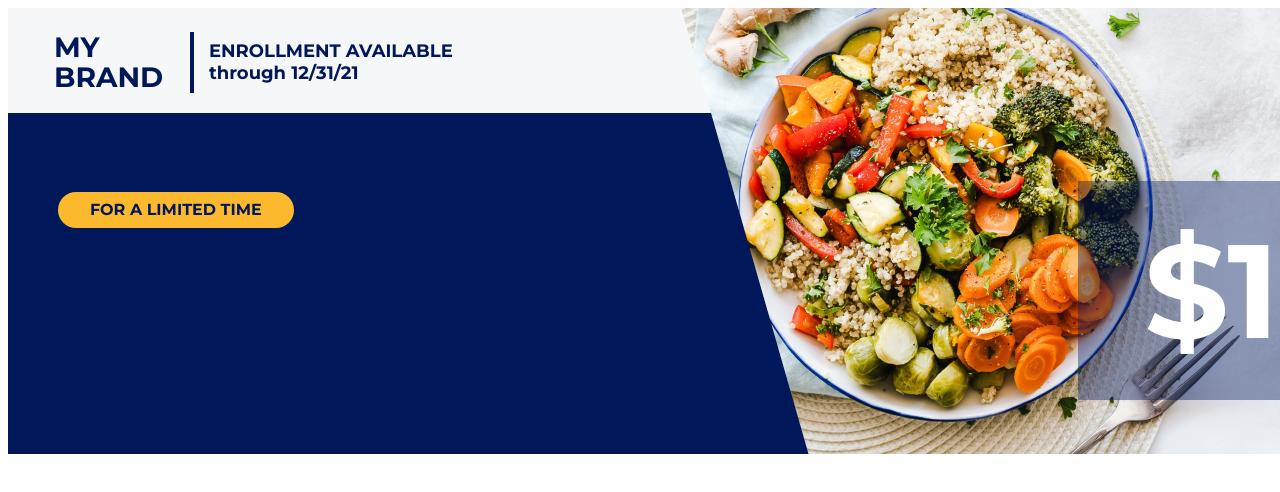
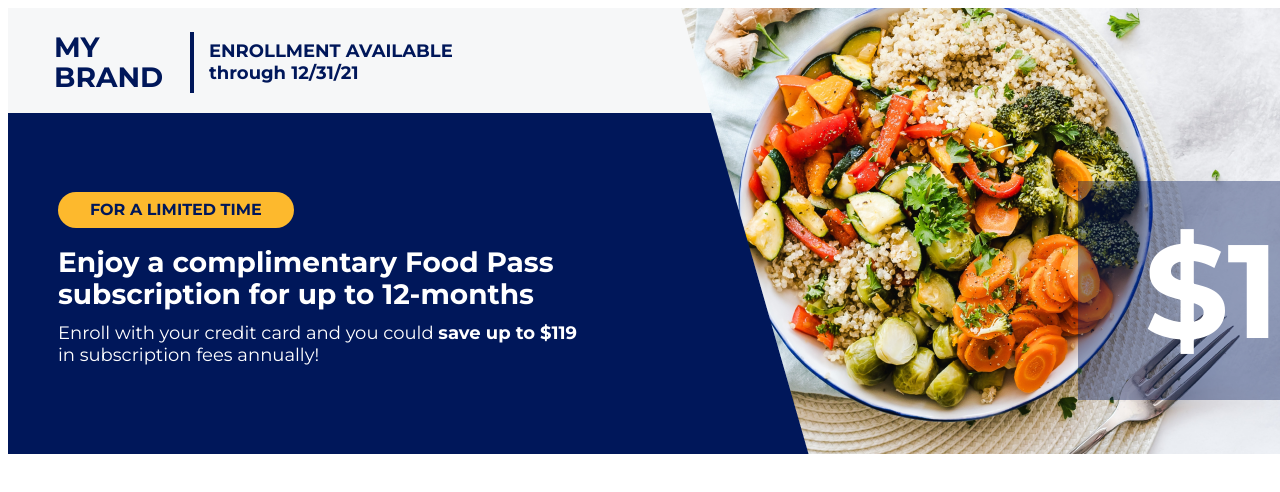
Before and after one commit to joe-hudson/RV, a React app: page / in a window 1280 px wide. Shown: the top 492 px of the page. Built offline with nearby package versions, Linux system fonts and the light colour scheme.

Commit message:
Woot! Progress content in offer block; barker done; enroll msg done-ish ready for dynamic value;

```diff
--- a/index.html
+++ b/index.html
@@ -46,6 +46,19 @@
               <div class="c-barker text-uppercase">
                 <span class="text-bold">For a limited time</span>
               </div>
+              <div class="c-food-pass text-bold">
+                Enjoy a complimentary Food Pass
+                <br />
+                subscription for up to 12-months
+              </div>
+              <div class="c-enroll">
+                Enroll with your credit card and you could
+                <span class="text-bold"
+                  >save up to <span id="enroll-value"></span
+                ></span>
+                <br />
+                in subscription fees annually!
+              </div>
             </div>
           </div>
         </div>
--- a/index.js
+++ b/index.js
@@ -26,3 +26,7 @@ ReactDOM.render(
   <ProductValue value="119" />,
   document.getElementById("product-value")
 );
+ReactDOM.render(
+  <ProductValue value="119" />,
+  document.getElementById("enroll-value")
+);
--- a/index.scss
+++ b/index.scss
@@ -113,6 +113,7 @@ body {
         position: absolute;
         margin-left: 50px;
         margin-top: 79px;
+        color: #FFFFFF;
     }
     .c-barker {
         background: #FDB92D;
@@ -128,6 +129,16 @@ body {
         padding: inherit;
         color: #00175A;
     }
+    .c-food-pass {
+        font-size: 28px;
+        line-height: 32px;
+        margin-top: 18px;
+    }
+    .c-enroll {
+        margin-top: 12px;
+        font-size: 18px;
+        line-height: 22px;
+    }
 }
 
 
```
